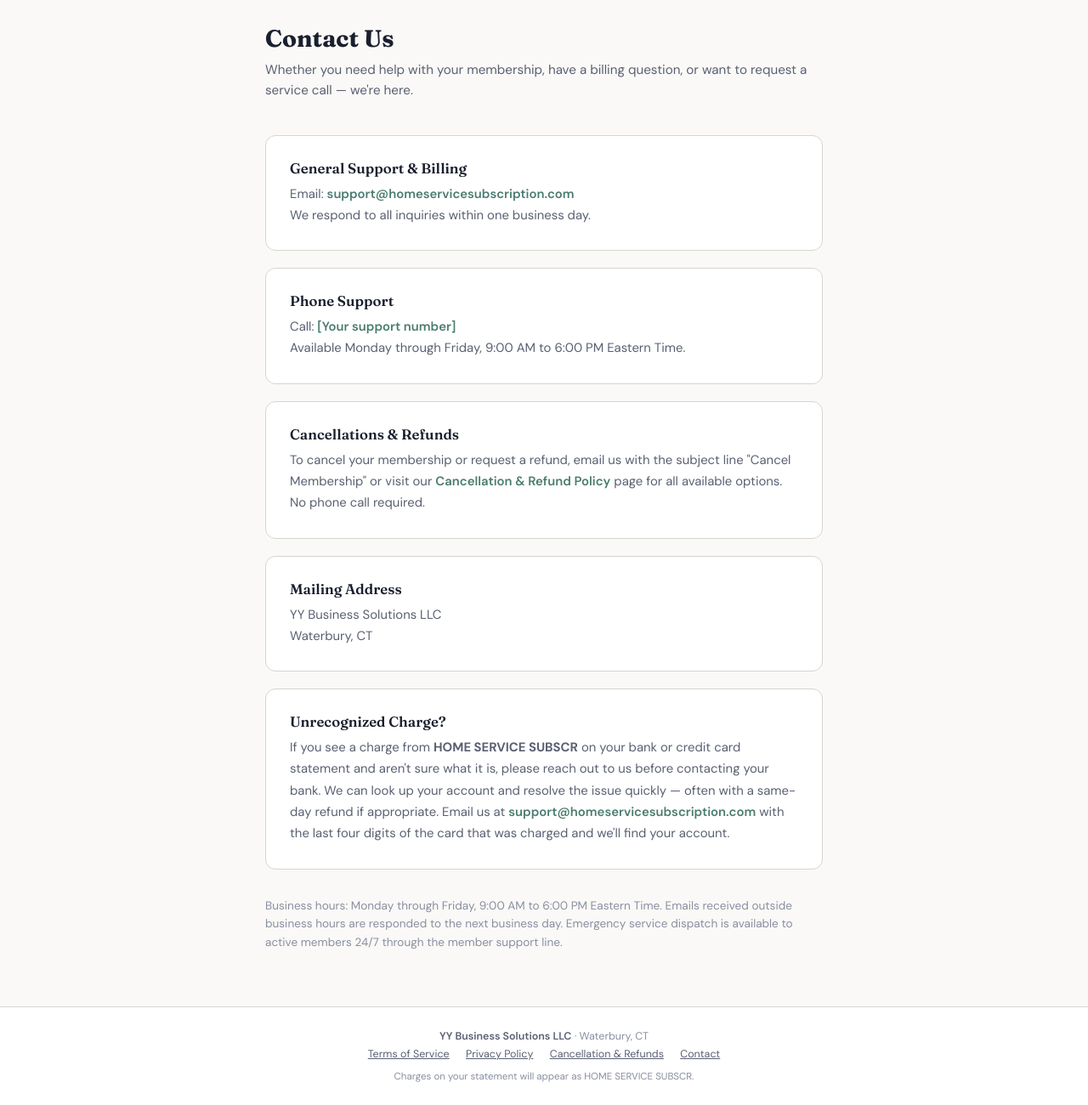
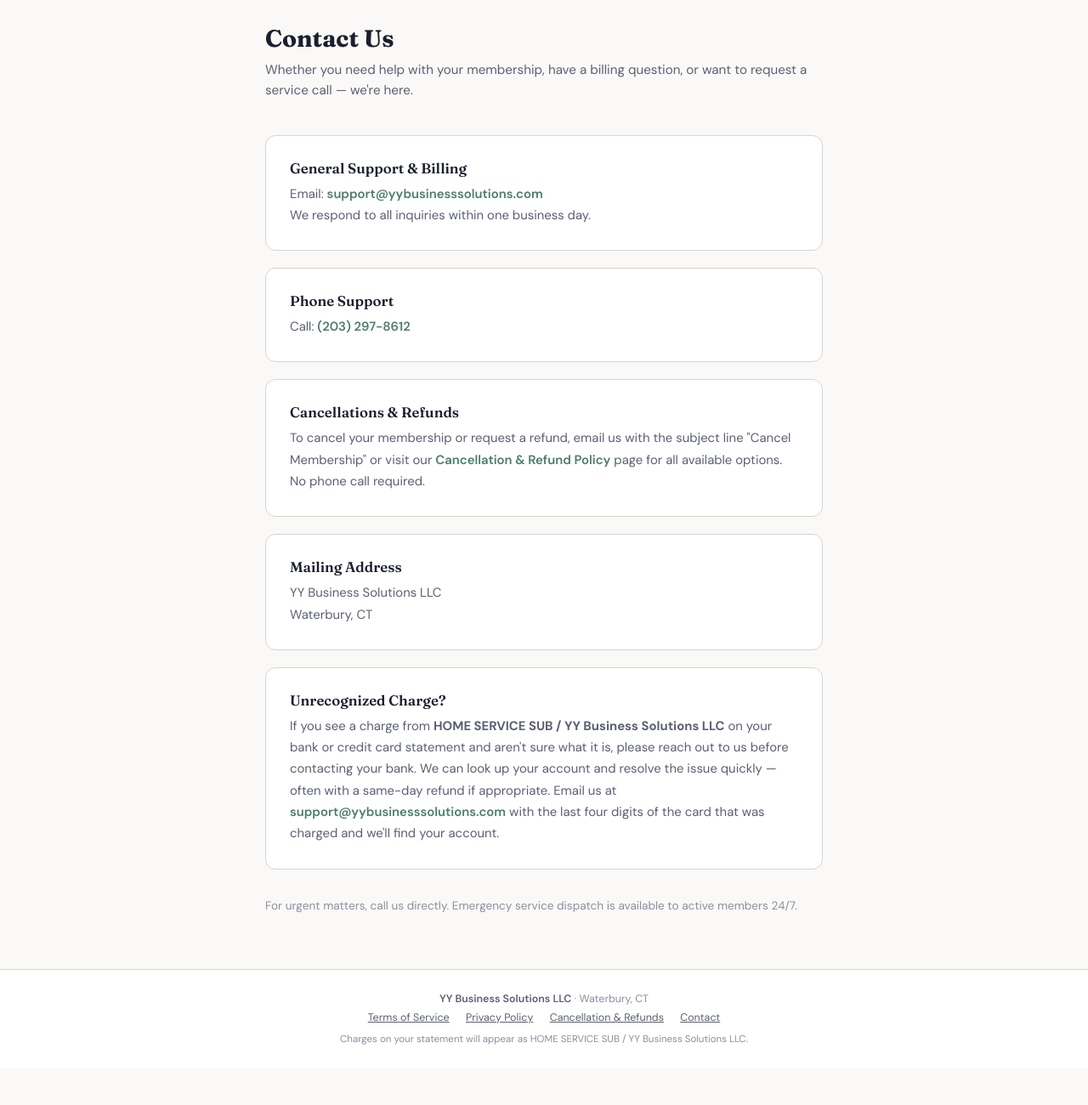
Before and after one commit to yaakov-byte/home-service-subscription, a plain HTML site: page contact.html in a window 1280 px wide. Shown: the part 86-1386 px from the top of the page at 85% size. After the commit the page ends 1343 px from the top, so only its background shows below. Drawn offline with Linux system fonts and the light colour scheme.

Commit message:
Add files via upload

```diff
--- a/contact.html
+++ b/contact.html
@@ -73,14 +73,14 @@
 
     <div class="contact-card">
       <h2>General Support &amp; Billing</h2>
-      <p>Email: <a href="mailto:support@homeservicesubscription.com">support@homeservicesubscription.com</a></p>
+      <p>Email: <a href="mailto:support@yybusinesssolutions.com">support@yybusinesssolutions.com</a></p>
       <p>We respond to all inquiries within one business day.</p>
     </div>
 
     <div class="contact-card">
       <h2>Phone Support</h2>
-      <p>Call: <a href="tel:+1XXXXXXXXXX">[Your support number]</a></p>
-      <p>Available Monday through Friday, 9:00 AM to 6:00 PM Eastern Time.</p>
+      <p>Call: <a href="tel:+12032978612">(203) 297-8612</a></p>
+      <p></p>
     </div>
 
     <div class="contact-card">
@@ -95,10 +95,10 @@
 
     <div class="contact-card">
       <h2>Unrecognized Charge?</h2>
-      <p>If you see a charge from <strong>HOME SERVICE SUBSCR</strong> on your bank or credit card statement and aren't sure what it is, please reach out to us before contacting your bank. We can look up your account and resolve the issue quickly — often with a same-day refund if appropriate. Email us at <a href="mailto:support@homeservicesubscription.com">support@homeservicesubscription.com</a> with the last four digits of the card that was charged and we'll find your account.</p>
+      <p>If you see a charge from <strong>HOME SERVICE SUB / YY Business Solutions LLC</strong> on your bank or credit card statement and aren't sure what it is, please reach out to us before contacting your bank. We can look up your account and resolve the issue quickly — often with a same-day refund if appropriate. Email us at <a href="mailto:support@yybusinesssolutions.com">support@yybusinesssolutions.com</a> with the last four digits of the card that was charged and we'll find your account.</p>
     </div>
 
-    <p class="hours-note">Business hours: Monday through Friday, 9:00 AM to 6:00 PM Eastern Time. Emails received outside business hours are responded to the next business day. Emergency service dispatch is available to active members 24/7 through the member support line.</p>
+    <p class="hours-note">For urgent matters, call us directly. Emergency service dispatch is available to active members 24/7.</p>
   </main>
 
   <footer class="site-footer">
@@ -107,7 +107,7 @@
     <a href="/privacy">Privacy Policy</a>
     <a href="/cancellation">Cancellation &amp; Refunds</a>
     <a href="/contact">Contact</a>
-    <p class="descriptor-note">Charges on your statement will appear as HOME SERVICE SUBSCR.</p>
+    <p class="descriptor-note">Charges on your statement will appear as HOME SERVICE SUB / YY Business Solutions LLC.</p>
   </footer>
 </body>
 </html>
```
Also changed, not shown: cancellation.html (+4 -4 lines), index.html (+2 -2 lines), privacy.html (+3 -3 lines), terms.html (+3 -3 lines).
